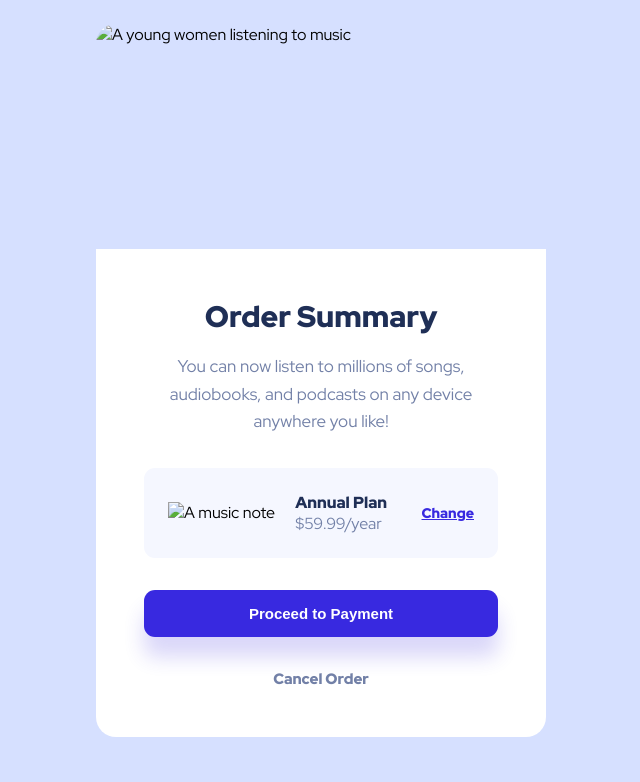
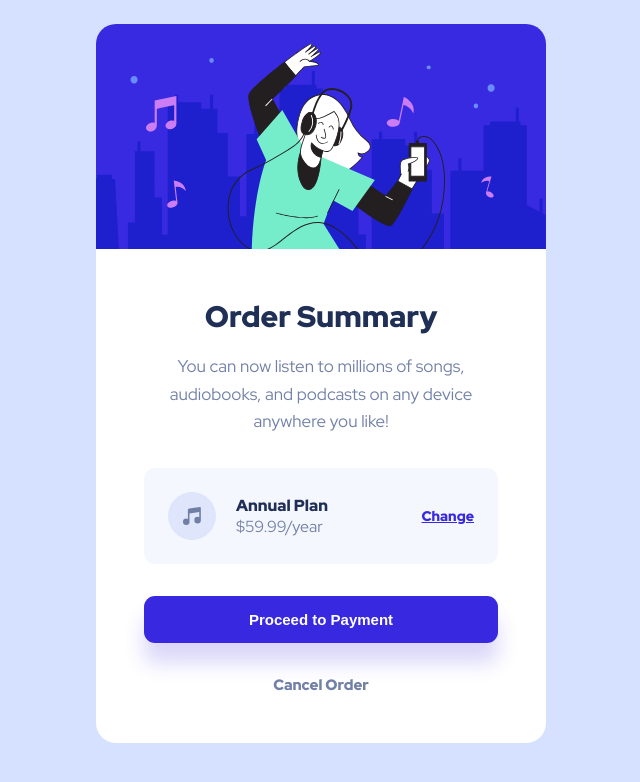
Before and after one commit to anton-zykov/fm-order-summary-component, a plain HTML site: page index.html in a window 1280 px wide. Shown: the whole page, without its empty margins (319-959 px from the left). Drawn offline with Linux system fonts and the light colour scheme; the site is published under a folder, as on GitHub Pages, so addresses that start at the root find nothing.

Commit message:
Fix images' paths

```diff
--- a/index.html
+++ b/index.html
@@ -10,7 +10,7 @@
 
 <body style="margin: 0; display: flex; justify-content: center; align-items: center; background-color: hsl(225, 100%, 92%);">
   <div class="card">
-    <img class="card__image" src="/images/illustration-hero.svg" alt="A young women listening to music">
+    <img class="card__image" src="./images/illustration-hero.svg" alt="A young women listening to music">
     <div class="card__content">
       <div class="card__text">
         <h2 class="card__title">Order Summary</h2>
@@ -19,7 +19,7 @@
         </p>
       </div>
       <div class="card__plan plan">
-        <img class="plan__icon" src="/images/icon-music.svg" alt="A music note">
+        <img class="plan__icon" src="./images/icon-music.svg" alt="A music note">
         <div class="plan__description">
           <h3 class="plan__title">Annual Plan</h3>
           <p class="plan__price">$59.99/year</p>
```
